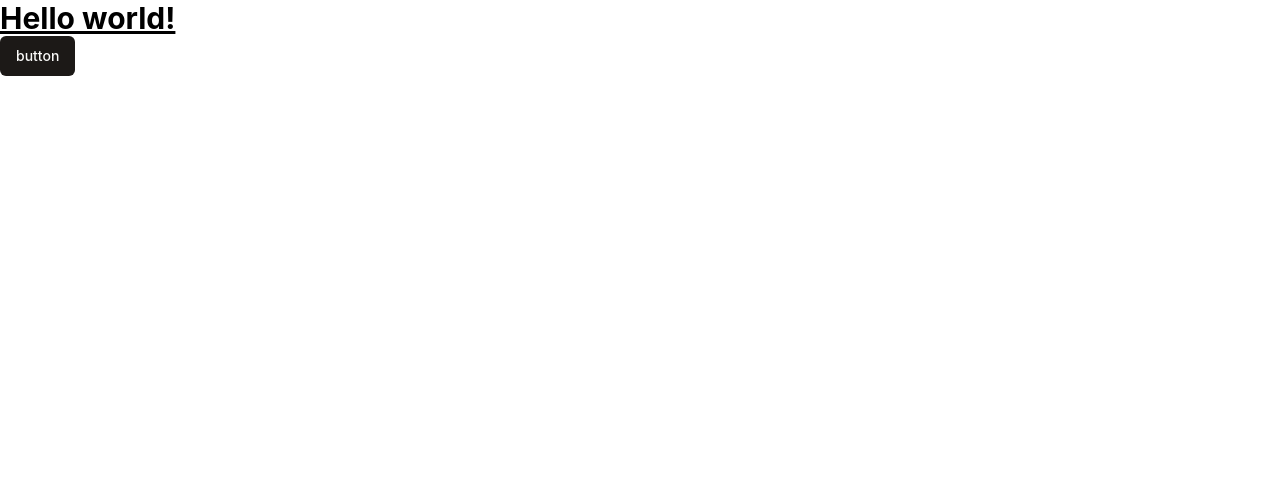
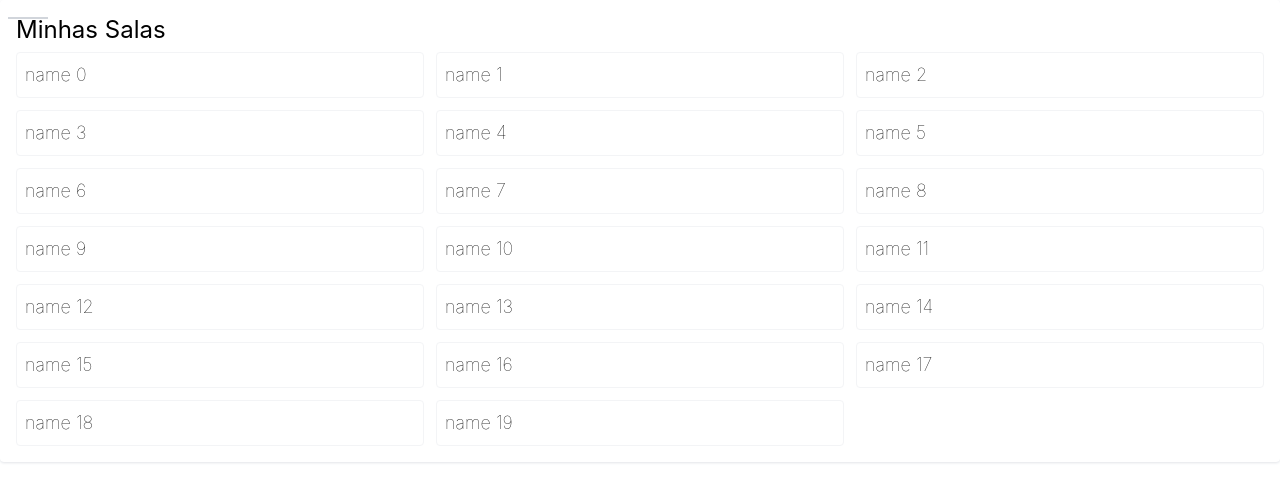
Before and after one commit to lopesdea91/simple-poker-scrum, a React (Create React App) app: page / in a window 1280 px wide. Shown: the top 502 px of the page. Built offline with nearby package versions, Linux system fonts and the light colour scheme.

Commit message:
atualiza HomePage com navegação para RoomPage

```diff
--- a/src/css/global.scss
+++ b/src/css/global.scss
@@ -15,3 +15,20 @@ code {
   font-family: source-code-pro, Menlo, Monaco, Consolas, 'Courier New',
     monospace;
 }
+
+.app-container {
+  @apply w-full max-w-4xl mx-auto p-3 md:p-4
+}
+
+.app-title {
+  @apply text-2xl capitalize leading-7 mb-2 relative;
+
+  &:after {
+    content: '';
+    @apply block w-10 h-[2px] absolute -left-2 top-[1px] bg-gray-300 -z-10;
+  }
+}
+
+.app-section {
+  @apply mb-3 p-3 md:p-4 rounded shadow shadow-gray-200
+}
--- /dev/null
+++ b/src/domain/Rooms.ts
@@ -0,0 +1,4 @@
+export interface IRooms {
+  id: string;
+  name: string;
+}
--- a/src/pages/HomePage/page.tsx
+++ b/src/pages/HomePage/page.tsx
@@ -1,13 +1,30 @@
 import React from 'react'
-import { Button } from 'components/ui/button'
+import { Link } from 'react-router-dom'
+
+import AppTitle from 'components/AppTitle'
+import AppSection from 'components/AppSection'
+import { IRooms } from 'domain/Rooms'
 
 export default function HomePage() {
+  const rooms: IRooms[] = Array(20).fill('').map((_, index) => ({ id: String(index), name: `name ${index}` }))
+
   return (
-    <div>
-      <h1 className="text-3xl font-bold underline">
-        Hello world!
-      </h1>
-      <Button>button</Button>
-    </div>
+    <>
+      <AppSection>
+        <AppTitle>Minhas Salas</AppTitle>
+
+        <ul className='gap-3 grid sm:grid-cols-2 lg:grid-cols-3'>
+          {rooms.map(room => (
+            <Link
+              key={room.id}
+              className='text-lg font-thin p-2 rounded border-[1px] border-gray-100 cursor-pointer duration-300 hover:bg-gray-100'
+              to={`/room/${room.id}`}
+            >
+              {room.name}
+            </Link>
+          ))}
+        </ul>
+      </AppSection>
+    </>
   )
 }
```
